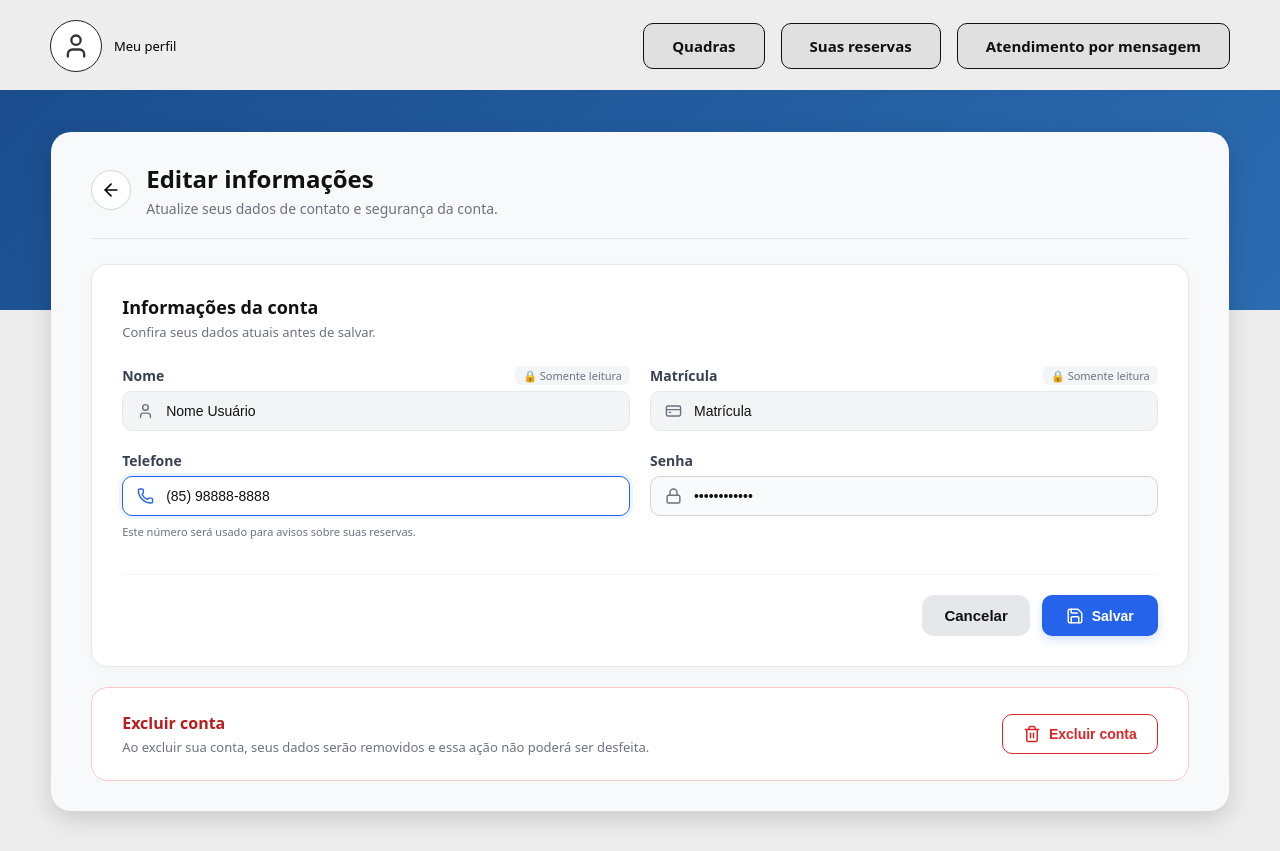
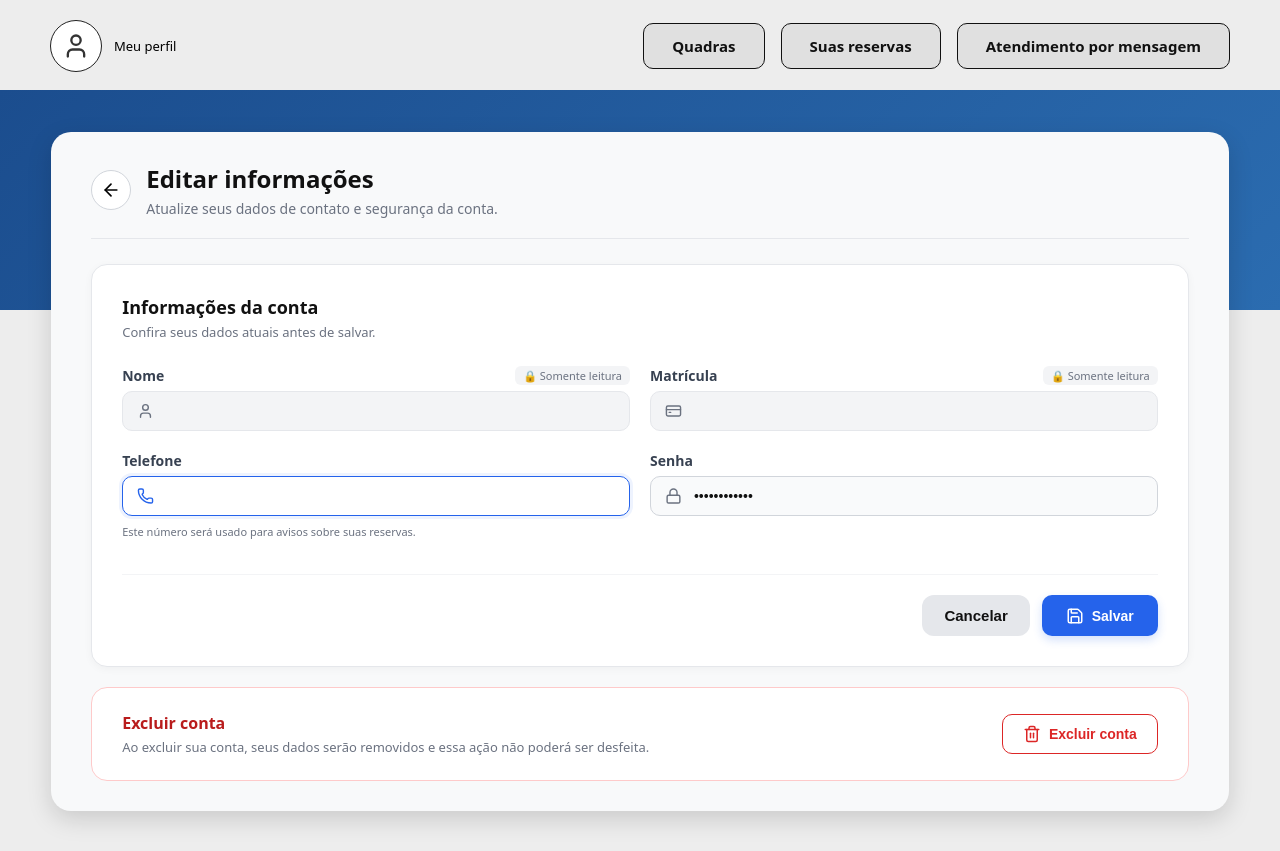
Before and after one commit to araripe0805/DesenvolvimentoWeb, a React (Vite) app: page /perfil/editar in a window 1280 px wide. Built offline with nearby package versions, Linux system fonts and the light colour scheme.

Commit message:
Exibir os dados desse usuario na tela de exibir informações

```diff
--- a/src/pages/TelaEditarInformacoes.jsx
+++ b/src/pages/TelaEditarInformacoes.jsx
@@ -8,10 +8,11 @@ export function TelaEditarInformacoes() {
     const navigate = useNavigate();
     const { pathname } = useLocation();
     const perfil = pathname.startsWith('/admin') ? '/admin/perfil' : '/perfil';
+    const usuario = JSON.parse(localStorage.getItem('usuario') || 'null');
     const [formData, setFormData] = useState({
-        nome: 'Nome Usuário',
-        matricula: 'Matrícula',
-        telefone: '(85) 98888-8888',
+        nome: usuario?.nome || '',
+        matricula: usuario?.matricula || '',
+        telefone: usuario?.telefone || '',
         senha: '••••••••••••'
     });
 
```
